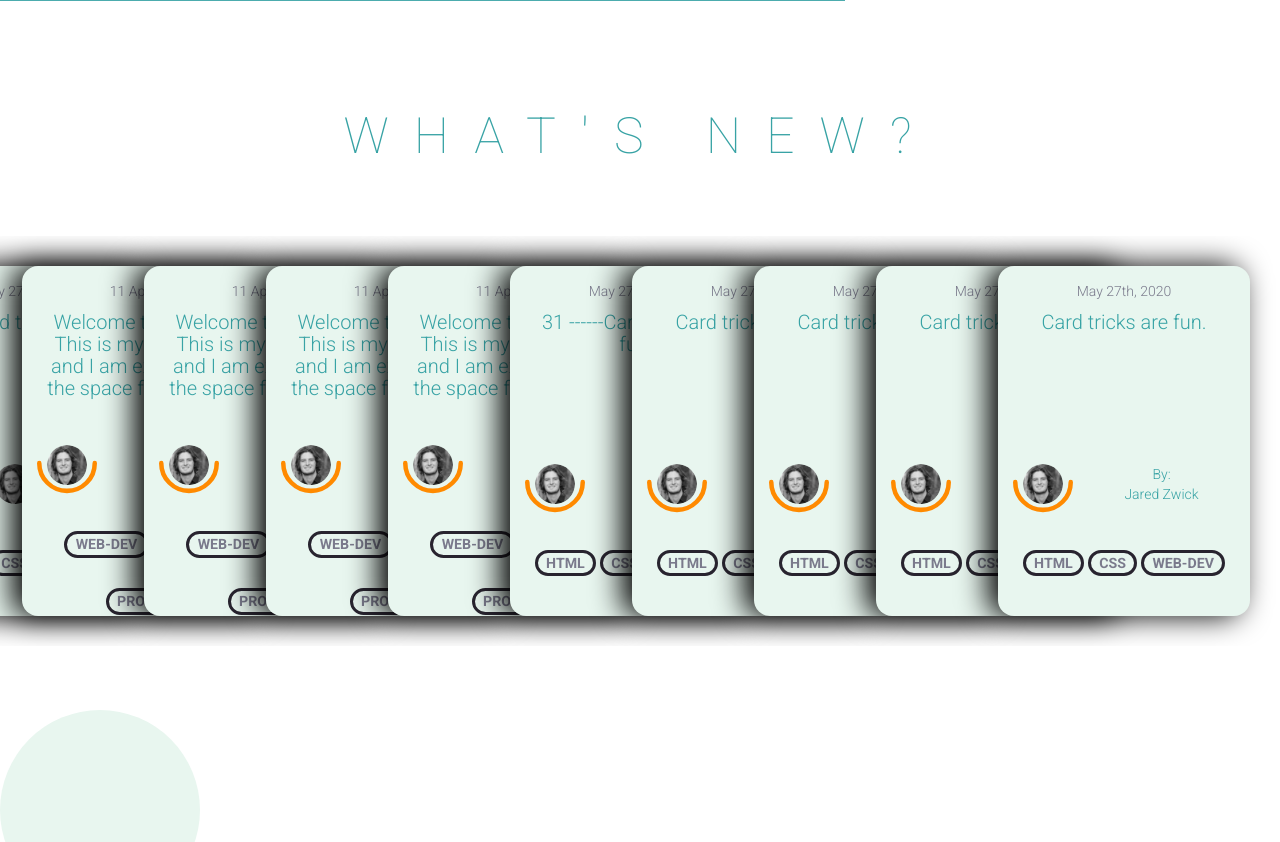
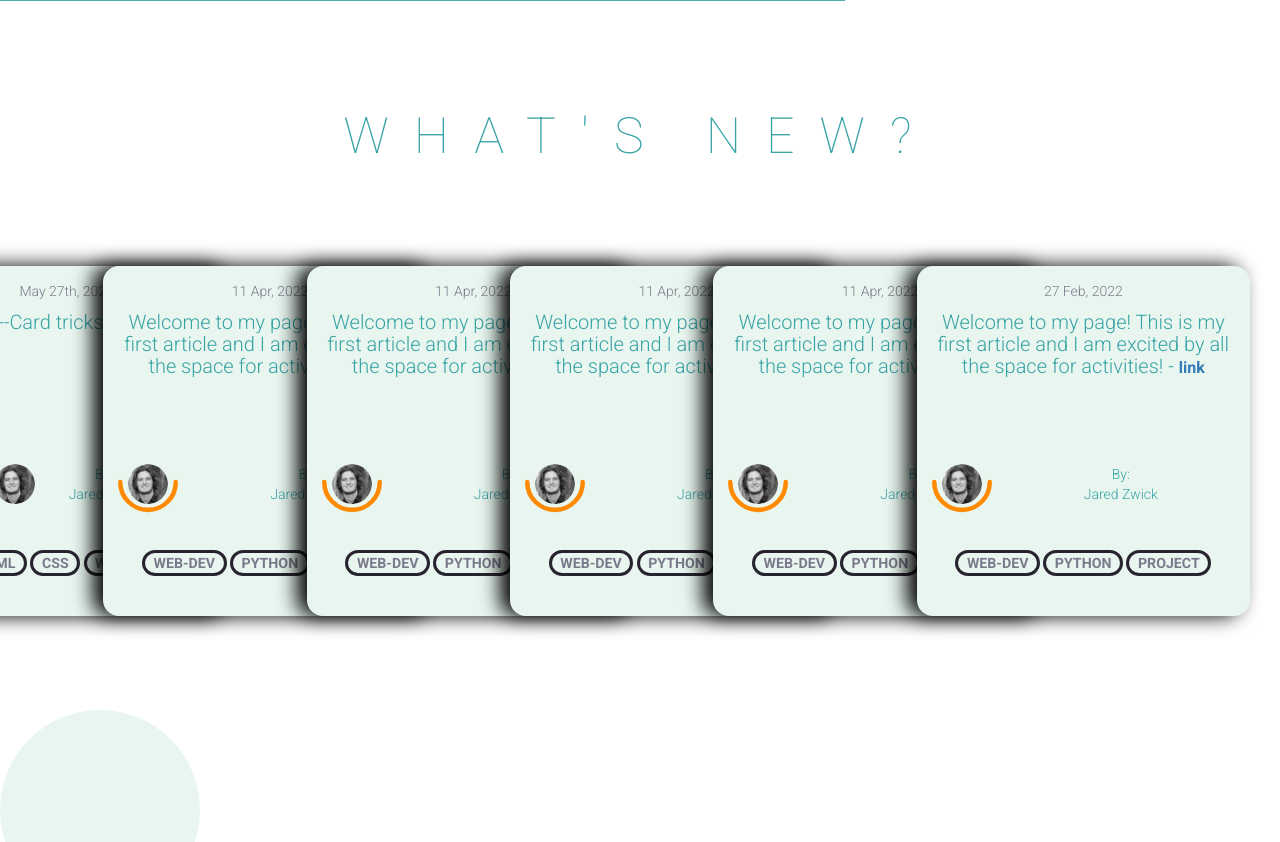
Before and after one commit to zwickidtek/Portfolio, a Flask app: page / in a window 1280 px wide. Shown: the part 819-1661 px from the top of the page. Run offline with Flask 2, Linux system fonts and the light colour scheme; data comes from the database, SQL or seed files in the repository; both versions use the stored data as it was after the commit; some libraries are stand-ins or nearby versions; some web fonts are replaced.

Commit message:
changed index template to load articles from db

```diff
--- a/contains/__init__.py
+++ b/contains/__init__.py
@@ -9,7 +9,7 @@ app.config["SQLALCHEMY_DATABASE_URI"] = "sqlite:///guidesNblogs.db"
 app.config["SECRET_KEY"] = '289ab84d2d6466f93361c87e'
 db.create_all()
 # create some test data
-# new_article = Articlez(text="Welcome to my page! This is my first article and I am excited by all the space for activities!", tag1="Web-Dev", tag2="Python", tag3="Project")
-# db.session.add(new_article)
-# db.session.commit()
+new_article = Articlez(text="Welcome to my page! This is my first article and I am excited by all the space for activities!", tag1="Web-Dev", tag2="Python", tag3="Project", anchor="https://www.linkedin.com/in/jared-zwick/")
+db.session.add(new_article)
+db.session.commit()
 from contains import routes
--- a/contains/models.py
+++ b/contains/models.py
@@ -10,3 +10,4 @@ class Articlez(db.Model):
     tag1 = db.Column(db.String(12), default="Project")
     tag2 = db.Column(db.String(12), default="Startup")
     tag3 = db.Column(db.String(12), default="Career")
+    anchor = db.Column(db.String(340))
--- a/contains/static/styles/main.css
+++ b/contains/static/styles/main.css
@@ -168,19 +168,19 @@ section {
   padding: 1.5rem !important;
   border-radius: 16px;
   background: #E8F6EF;
-  box-shadow: -1rem 0 3rem #000;
+  box-shadow: -1rem 0 2rem #000;
   color: #38A3A5;
   transition: .4s;
 }
 .card:hover h2{
   transform: translateY(-1rem);
-  font-size: 3rem;
+  font-size: 2.3rem;
   transition: .4s;
 }
 
 .card:hover p{
   transform: translateY(-1rem);
-  font-size: 2rem;
+  font-size: 1.8rem;
   transition: .4s;
 }
 .card:hover~.card {
--- a/contains/templates/index.html
+++ b/contains/templates/index.html
@@ -79,16 +79,16 @@
                   </div>
 
                   <div class="tags">
-                    <a href="#">html</a>
-                    <a href="#">css</a>
-                    <a href="#">web-dev</a>
+                    <a>html</a>
+                    <a>css</a>
+                    <a>web-dev</a>
                   </div>
             </article>
             {% for note in notes %}
             <article class="card">
                 <div class="hcard">
                     <p><!-- May 27th, 2020 -->{{note.date.strftime("%d %b, %Y")}}</p>
-                    <h2>{{note.text}}</h2>
+                    <h2>{{note.text}} - <a href="#guides">link</a></h2>
                 </div>
                 <div class="card-author">
                     <a class="author-avatar" href="#">
@@ -105,139 +105,12 @@
                   </div>
 
                   <div class="tags">
-                    <a href="#">{{note.tag1}}</a>
-                    <a href="#">{{note.tag2}}</a>
-                    <a href="#">{{note.tag3}}</a>
+                    <a href={{note.anchor}}>{{note.tag1}}</a>
+                    <a href={{note.anchor}}>{{note.tag2}}</a>
+                    <a href={{note.anchor}}>{{note.tag3}}</a>
                   </div>
             </article>
             {% endfor %}
-
-            <article class="card">
-                <div class="hcard">
-                    <p>May 27th, 2020</p>
-                    <h2>31 ------Card tricks are fun.</h2>
-                </div>
-                <div class="card-author">
-                    <a class="author-avatar" href="#">
-                        <img src="{{url_for('static',filename='images/face-modified.png')}}" />
-                    </a>
-                    <svg class="half-circle" viewBox="0 0 106 57">
-                      <path d="M102 4c0 27.1-21.9 49-49 49S4 31.1 4 4"></path>
-                    </svg>
-
-                    <div class="author-name">
-                      <div class="author-name-prefix">By:</div>
-                      Jared Zwick
-                    </div>
-                  </div>
-
-                  <div class="tags">
-                    <a href="#">html</a>
-                    <a href="#">css</a>
-                    <a href="#">web-dev</a>
-                  </div>
-            </article>
-
-            <article class="card">
-                <div class="hcard">
-                    <p>May 27th, 2020</p>
-                    <h2>Card tricks are fun.</h2>
-                </div>
-                <div class="card-author">
-                    <a class="author-avatar" href="#">
-                        <img src="{{url_for('static',filename='images/face-modified.png')}}" />
-                    </a>
-                    <svg class="half-circle" viewBox="0 0 106 57">
-                      <path d="M102 4c0 27.1-21.9 49-49 49S4 31.1 4 4"></path>
-                    </svg>
-
-                    <div class="author-name">
-                      <div class="author-name-prefix">By:</div>
-                      Jared Zwick
-                    </div>
-                  </div>
-
-                  <div class="tags">
-                    <a href="#">html</a>
-                    <a href="#">css</a>
-                    <a href="#">web-dev</a>
-                  </div>
-            </article>
-            <article class="card">
-                <div class="hcard">
-                    <p>May 27th, 2020</p>
-                    <h2>Card tricks are fun.</h2>
-                </div>
-                <div class="card-author">
-                    <a class="author-avatar" href="#">
-                        <img src="{{url_for('static',filename='images/face-modified.png')}}" />
-                    </a>
-                    <svg class="half-circle" viewBox="0 0 106 57">
-                      <path d="M102 4c0 27.1-21.9 49-49 49S4 31.1 4 4"></path>
-                    </svg>
-
-                    <div class="author-name">
-                      <div class="author-name-prefix">By:</div>
-                      Jared Zwick
-                    </div>
-                  </div>
-
-                  <div class="tags">
-                    <a href="#">html</a>
-                    <a href="#">css</a>
-                    <a href="#">web-dev</a>
-                  </div>
-            </article>
-            <article class="card">
-                <div class="hcard">
-                    <p>May 27th, 2020</p>
-                    <h2>Card tricks are fun.</h2>
-                </div>
-                <div class="card-author">
-                    <a class="author-avatar" href="#">
-                        <img src="{{url_for('static',filename='images/face-modified.png')}}" />
-                    </a>
-                    <svg class="half-circle" viewBox="0 0 106 57">
-                      <path d="M102 4c0 27.1-21.9 49-49 49S4 31.1 4 4"></path>
-                    </svg>
-
-                    <div class="author-name">
-                      <div class="author-name-prefix">By:</div>
-                      Jared Zwick
-                    </div>
-                  </div>
-
-                  <div class="tags">
-                    <a href="#">html</a>
-                    <a href="#">css</a>
-                    <a href="#">web-dev</a>
-                  </div>
-            </article>
-            <article class="card">
-                <div class="hcard">
-                    <p>May 27th, 2020</p>
-                    <h2>Card tricks are fun.</h2>
-                </div>
-                <div class="card-author">
-                    <a class="author-avatar" href="#">
-                        <img src="{{url_for('static',filename='images/face-modified.png')}}" />
-                    </a>
-                    <svg class="half-circle" viewBox="0 0 106 57">
-                      <path d="M102 4c0 27.1-21.9 49-49 49S4 31.1 4 4"></path>
-                    </svg>
-
-                    <div class="author-name">
-                      <div class="author-name-prefix">By:</div>
-                      Jared Zwick
-                    </div>
-                  </div>
-
-                  <div class="tags">
-                    <a href="#">html</a>
-                    <a href="#">css</a>
-                    <a href="#">web-dev</a>
-                  </div>
-            </article>
     </section>
      <a name="myProjects"></a>
 <section class="featured">
```
Also changed, not shown: contains/guidesNblogs.db.
